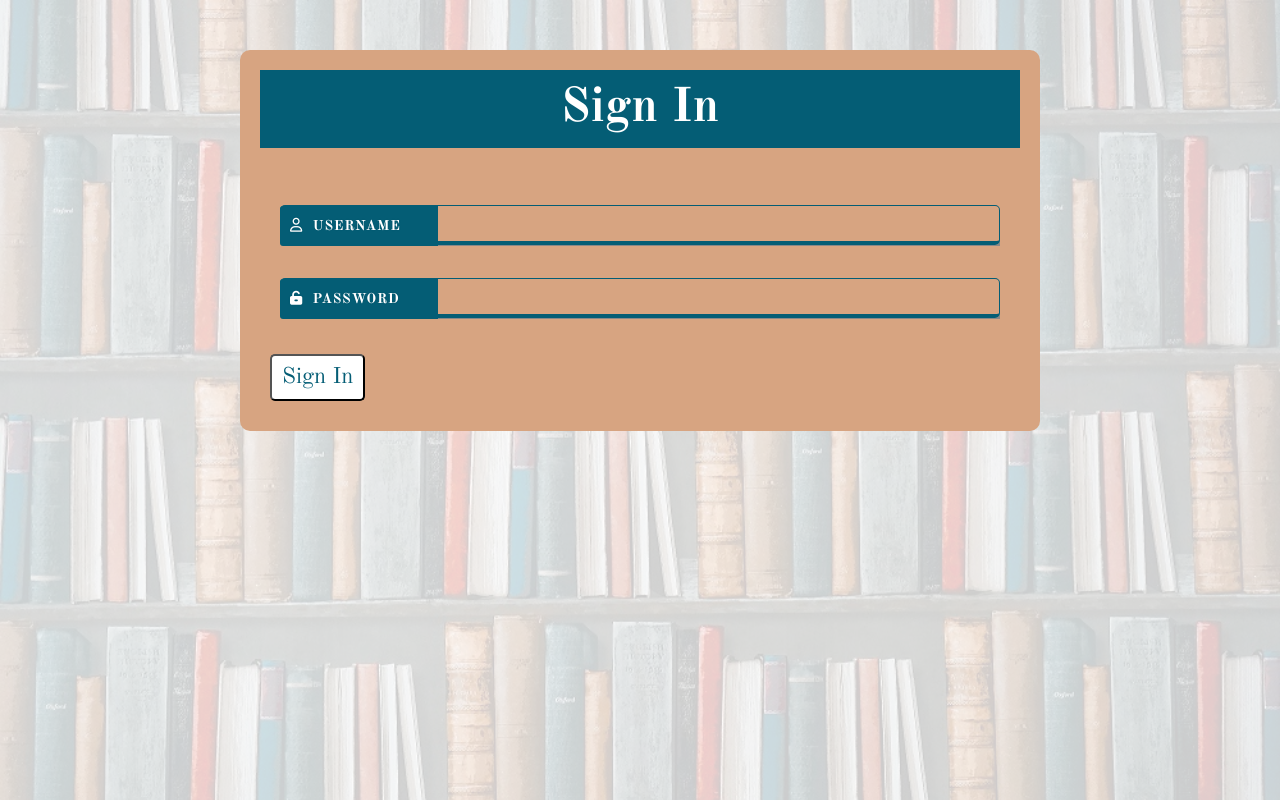
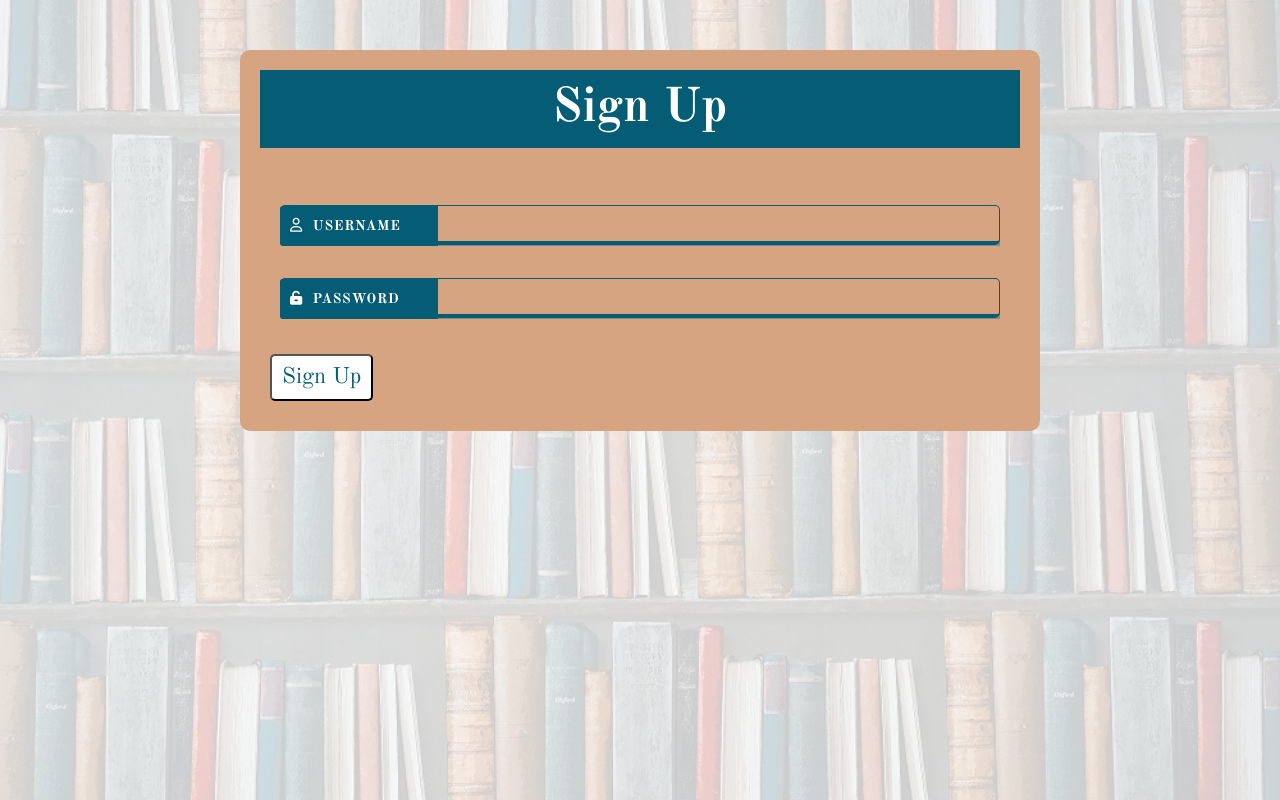
Before and after one commit to oer-booker-best-team/Front-End, a React (Create React App) app in the folder oer-bookr/: page /signIn in a window 1280 px wide. Built offline with nearby package versions, Linux system fonts and the light colour scheme.

Commit message:
Change signin to Sign Up

```diff
--- a/oer-bookr/src/containers/Auth/Login.js
+++ b/oer-bookr/src/containers/Auth/Login.js
@@ -98,7 +98,7 @@ class SignIn extends React.Component {
               Login
             </Button>
             <MessageLogin>
-              If not registered, please <Link to="/signIn">Sign In</Link>
+              If not registered, please <Link to="/signIn">Sign Up</Link>
             </MessageLogin>
           </LoginForm>
         </Zoom>
--- a/oer-bookr/src/containers/Auth/SignIn.js
+++ b/oer-bookr/src/containers/Auth/SignIn.js
@@ -77,7 +77,7 @@ class SignIn extends React.Component {
         <BackgroundImage />
         <Zoom>
           <LoginForm onSubmit={this.SignInUser}>
-            <h1>Sign In</h1>
+            <h1>Sign Up</h1>
             <Row>
               <input
                 name="username"
@@ -105,7 +105,7 @@ class SignIn extends React.Component {
               </label>
             </Row>
             <Button type="submit" color="primary">
-              Sign In
+              Sign Up
             </Button>
           </LoginForm>
         </Zoom>
```
